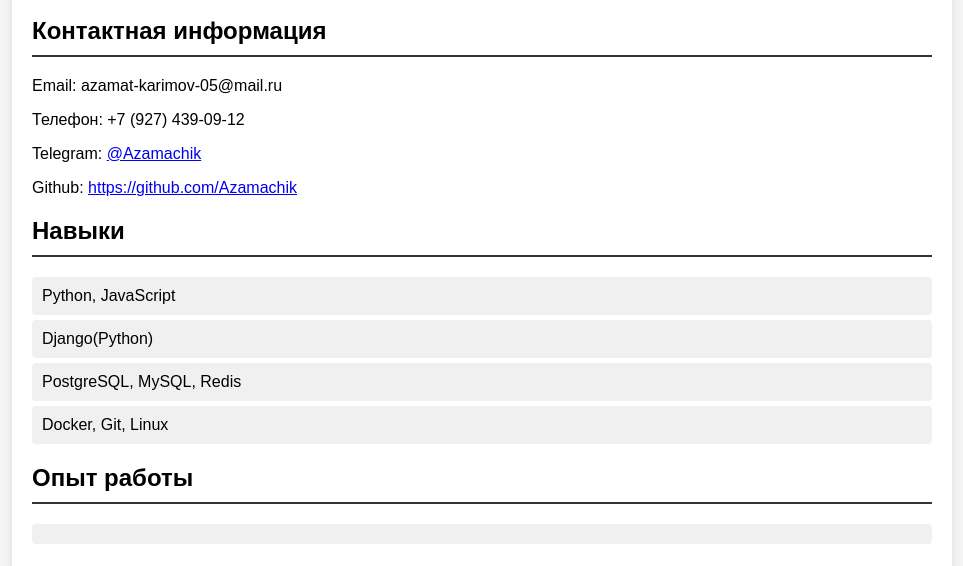
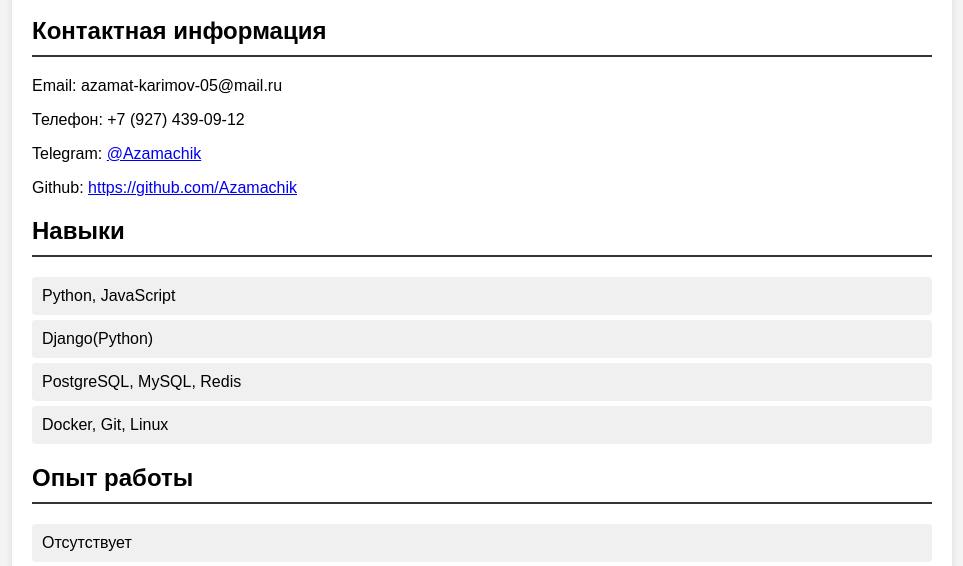
Before and after one commit to Azamachik/KarimovAzamat.github.io, a plain HTML site: page index.html in a window 1280 px wide. Shown: the part 223-789 px from the top of the page, without its empty margins (158-1121 px from the left). Drawn offline with Linux system fonts and the light colour scheme.

Commit message:
Update index.html

```diff
--- a/index.html
+++ b/index.html
@@ -40,9 +40,7 @@
         <h2>Опыт работы</h2>
         <ul>
             <li>
-
-<!--                <strong>EIDOS Robotics</strong> - Разработчик-стажер Node.js (2024)<br>-->
-<!--                Разработка и поддержка backend-приложения IDE для управления манипулятором.-->
+                Отсутствует
             </li>
         </ul>
     </div>
```
